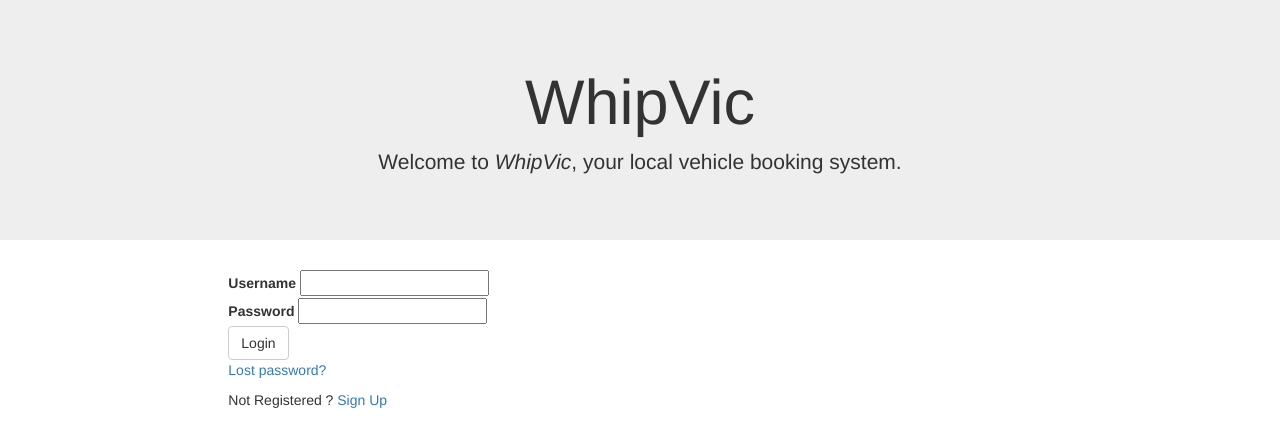
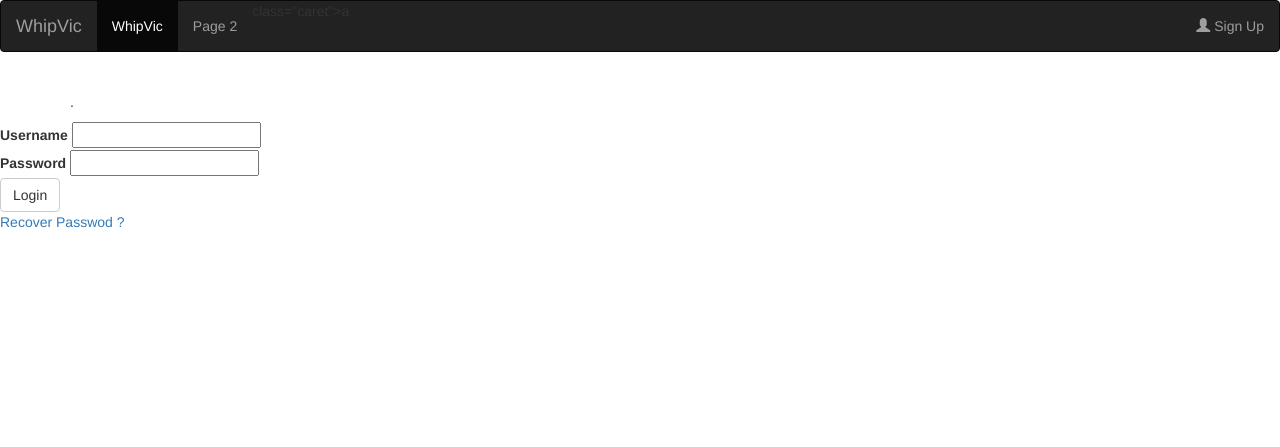
Before and after one commit to KRT2305/SENG330, a Django app: template Project/car_share/auto/templates/registration/login.html in a window 1280 px wide. Shown: the top 447 px of the page. Run offline with Django 3.2, Linux system fonts and the light colour scheme; the template is opened without the code that fills it, so the values that code supplies are empty, except form fields; tables that the repository leaves empty hold one stand-in row (values such as "Sample post"); form fields are guessed from the names that the template uses; some libraries are stand-ins or nearby versions.

Commit message:
Update login.html
new login templates extending its basic

```diff
--- a/Project/car_share/auto/templates/registration/login.html
+++ b/Project/car_share/auto/templates/registration/login.html
@@ -1,4 +1,4 @@
-{% extends "base_generic.html" %}
+{% extends "login_defined.html" %}
 
 {% block sidebar %}
 {% endblock %}
@@ -39,7 +39,7 @@
 </div>
 
 {# Assumes you setup the password_reset view in your URLconf #}
-<p><a href="{% url 'password_reset' %}">Lost password?</a></p>
-<p>Not Registered ? <a href="{% url 'signup' %}">Sign Up</a></p>
+<p><a href="{% url 'password_reset' %}">Recover Passwod ?</a></p>
+
 {% endblock %}
 </div>
```
